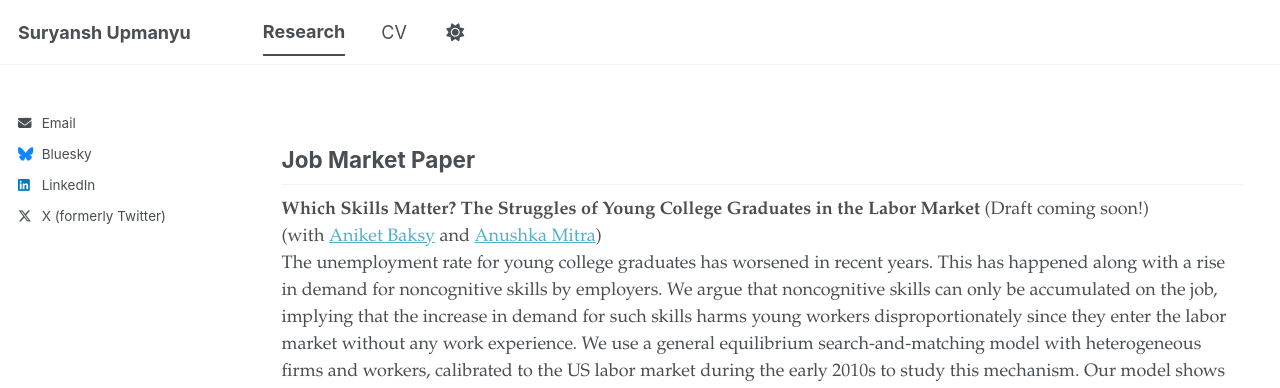
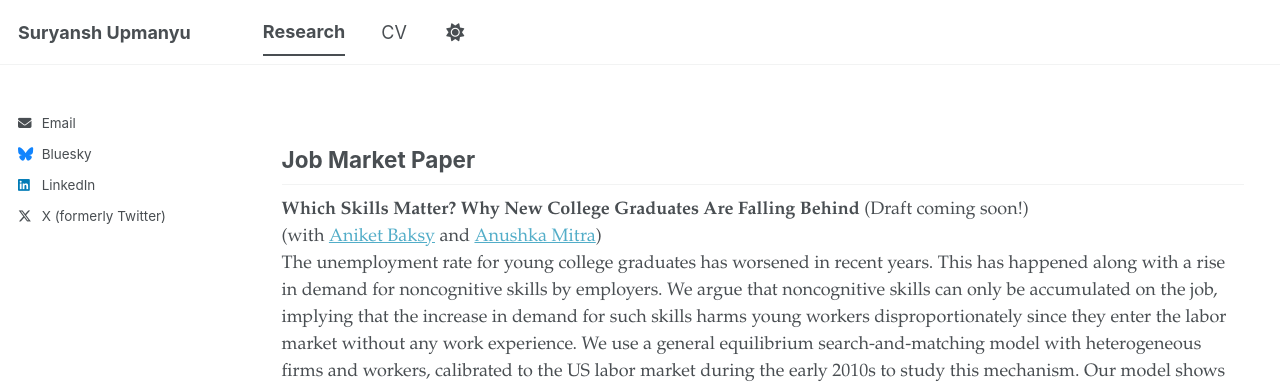
Before and after one commit to upmanyu-suryansh/upmanyu-suryansh.github.io, a Jekyll site: the page built from _pages/research.md, in a window 1280 px wide and 1233 px high. Shown: the top 388 px of the window. Built offline with Jekyll 4.4.1, drawn with Linux system fonts in a browser that asks for light colours; a script bundle is joined from its source files by our own code; library files that are not in the unit come from our copies.

Commit message:
Update job market paper title for clarity

```diff
--- a/_pages/research.md
+++ b/_pages/research.md
@@ -7,7 +7,7 @@ author_profile: true
 
 ## Job Market Paper
 
-**Which Skills Matter? The Struggles of Young College Graduates in the Labor Market** (Draft coming soon!)
+**Which Skills Matter? Why New College Graduates Are Falling Behind** (Draft coming soon!)
 (with [Aniket Baksy](https://anikbak.github.io/) and [Anushka Mitra](https://anushkamitra.com/))
 The unemployment rate for young college graduates has worsened in recent years. This
 has happened along with a rise in demand for noncognitive skills by
```
